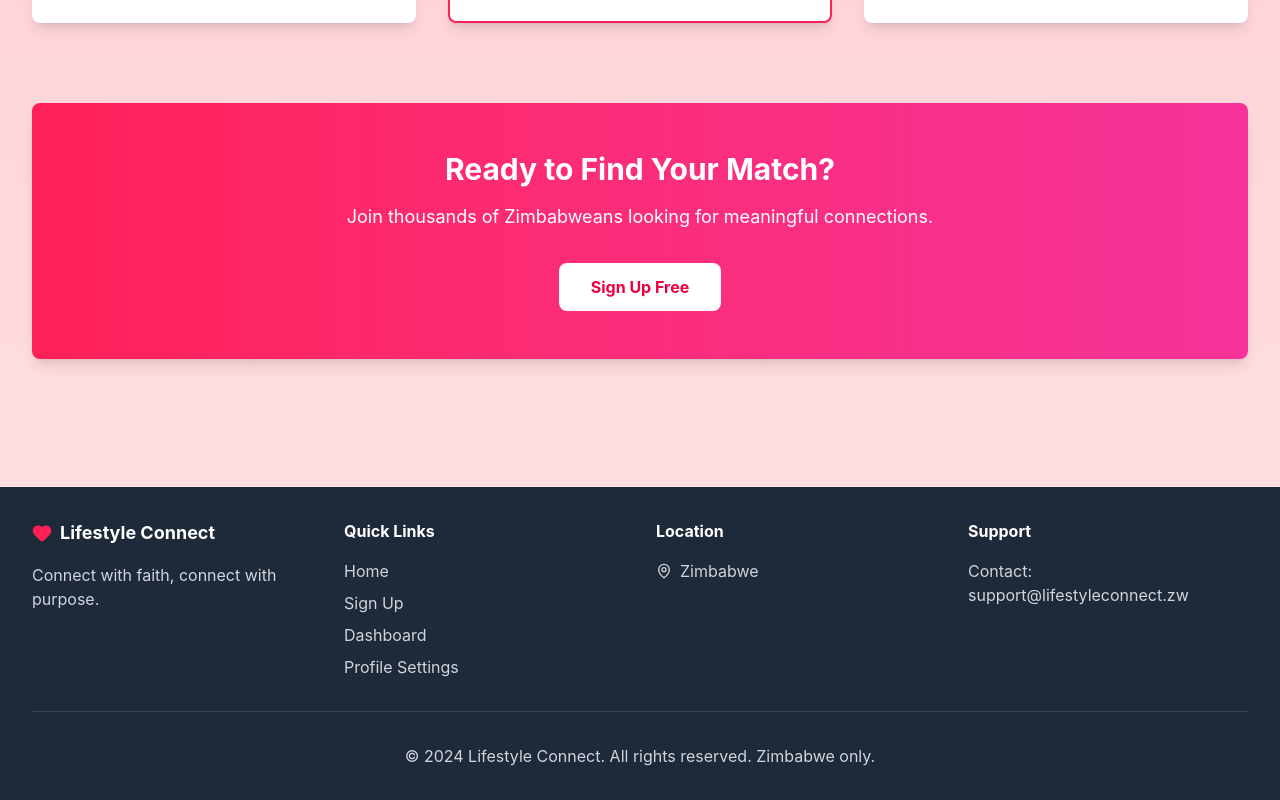
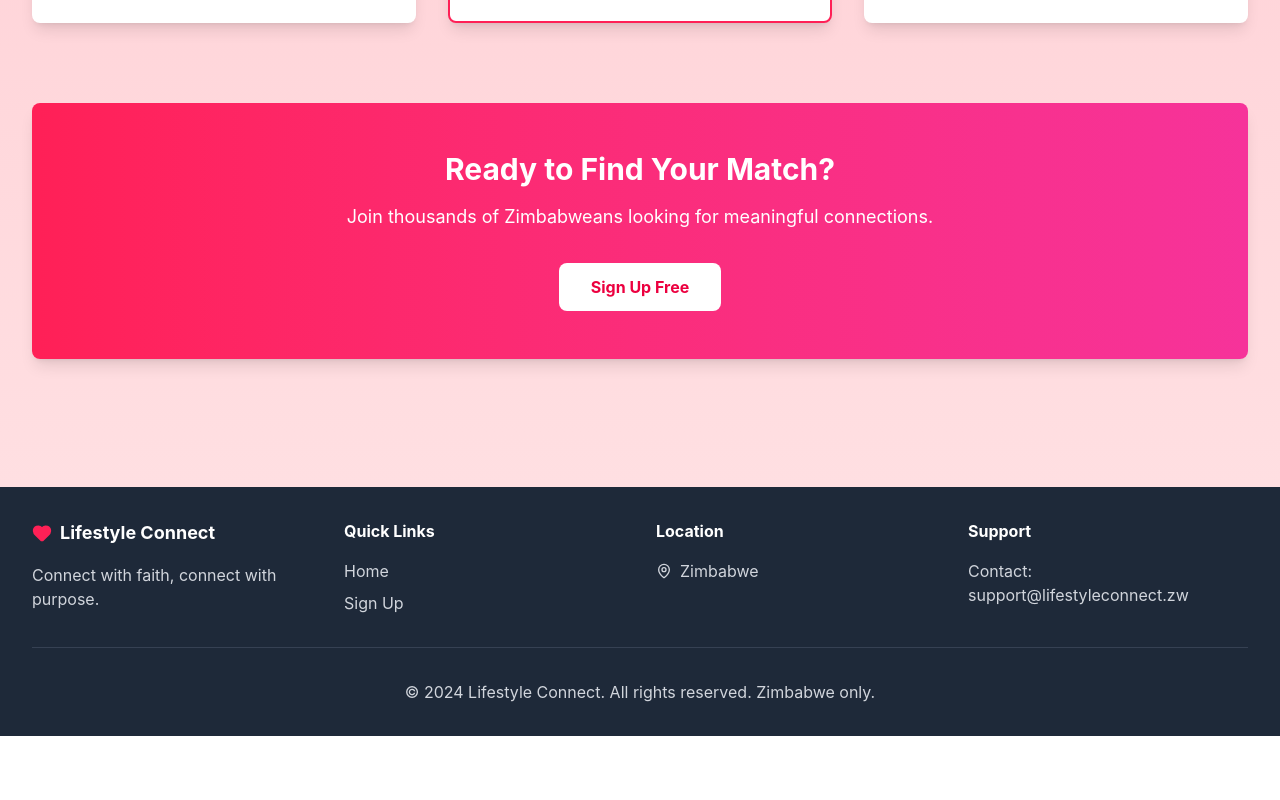
Before and after one commit to rosebeloved78-cpu/lifestyle-connect, a React (Vite) app: page / in a window 1280 px wide. Shown: the part 1697-2497 px from the top of the page. After the commit the page ends 2433 px from the top, so only its background shows below. Built offline with nearby package versions, Linux system fonts and the light colour scheme.

Commit message:
Update App.tsx

```diff
--- a/src/App.tsx
+++ b/src/App.tsx
@@ -54,7 +54,9 @@ export default function App() {
           {mobileMenuOpen && (
             <div className="md:hidden pb-4 border-t border-rose-400">
               <button onClick={() => { setCurrentPage('home'); setMobileMenuOpen(false); }} className="block w-full text-left py-2 hover:text-rose-100">Home</button>
+              {!userProfile && (
                 <button onClick={() => { setCurrentPage('signup'); setMobileMenuOpen(false); }} className="block w-full text-left py-2 hover:text-rose-100">Sign Up</button>
+              )}
               {userProfile && (
                 <>
                   <button onClick={() => { setCurrentPage('dashboard'); setMobileMenuOpen(false); }} className="block w-full text-left py-2 hover:text-rose-100">Dashboard</button>
@@ -91,9 +93,15 @@ export default function App() {
               <h4 className="font-bold mb-4">Quick Links</h4>
               <ul className="space-y-2 text-gray-300">
                 <li><button onClick={() => setCurrentPage('home')} className="hover:text-white">Home</button></li>
+                {!userProfile && (
                   <li><button onClick={() => setCurrentPage('signup')} className="hover:text-white">Sign Up</button></li>
+                )}
+                {userProfile && (
+                  <>
                     <li><button onClick={() => setCurrentPage('dashboard')} className="hover:text-white">Dashboard</button></li>
                     <li><button onClick={() => setCurrentPage('profile-settings')} className="hover:text-white">Profile Settings</button></li>
+                  </>
+                )}
               </ul>
             </div>
             <div>
```
Lines whose indentation alone changed are shown as unchanged.
